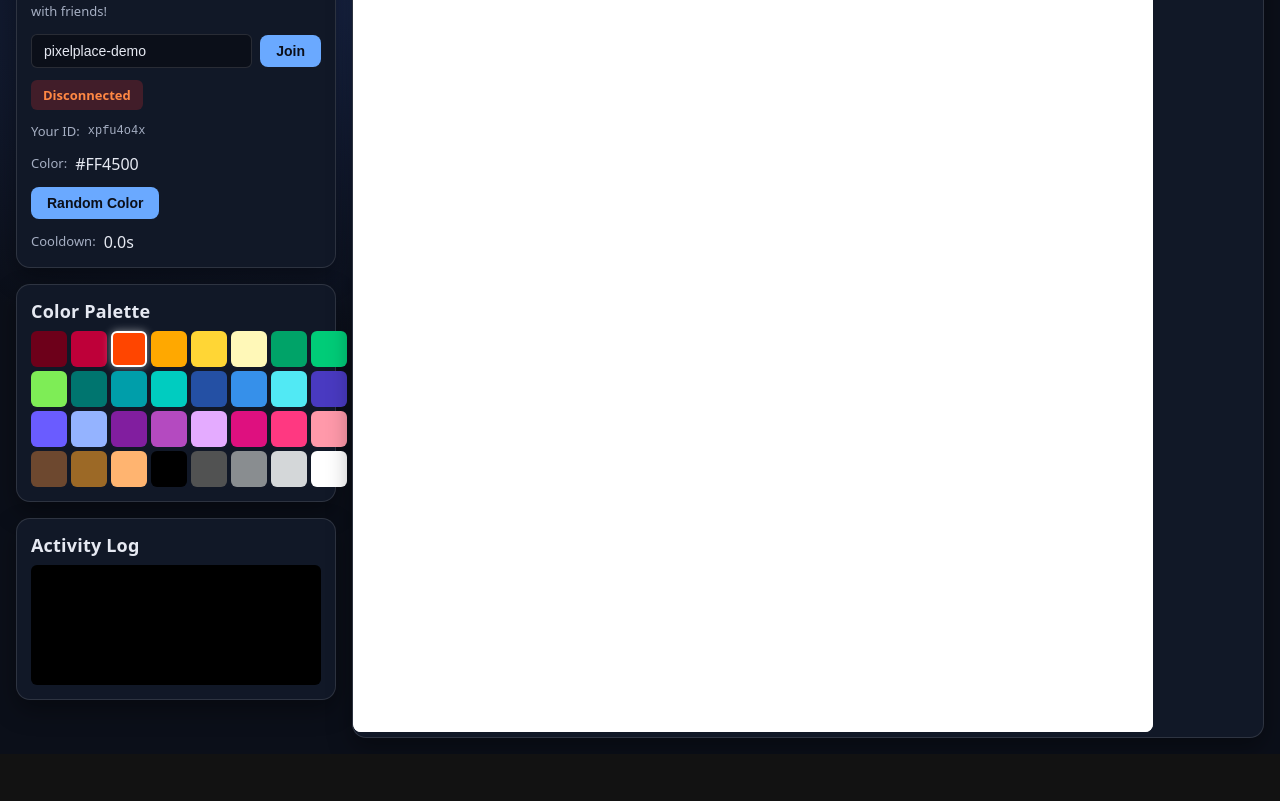
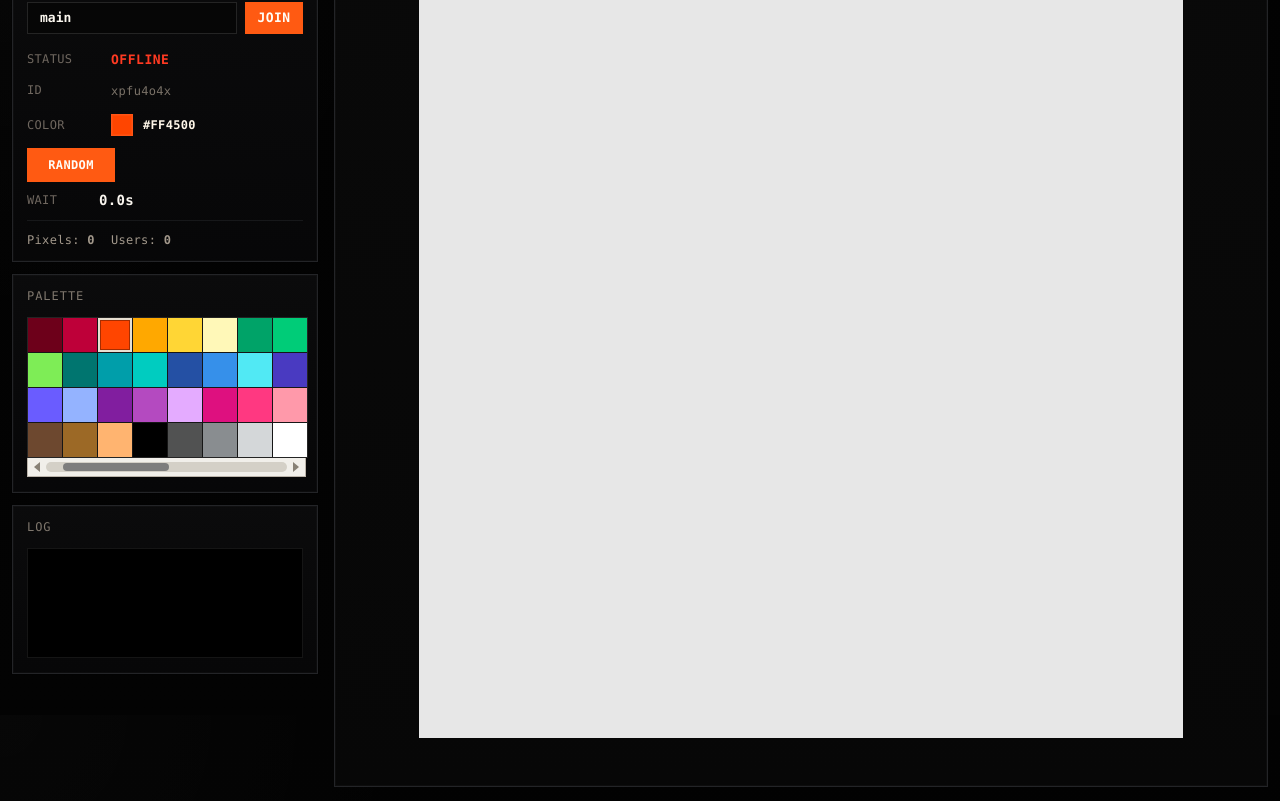
Before and after one commit to DwayneMoraes1/PixelPlace, a website: page index.html in a window 1280 px wide. Shown: the part 85-886 px from the top of the page. Before the commit the page ends 839 px from the top, so only its background shows below. Drawn offline with Linux system fonts and the light colour scheme.

Commit message:
Update index.html

```diff
--- a/index.html
+++ b/index.html
@@ -7,159 +7,435 @@
     <style>
       :root {
         color-scheme: dark;
-        --bg: #0b0f19;
-        --panel: #121a2a;
-        --text: #e6e9f2;
-        --muted: #a6afc3;
-        --border: rgba(255, 255, 255, 0.12);
-        --accent: #6aa9ff;
+        --bg: #050505;
+        --panel: #0a0a0b;
+        --panel-2: #090909;
+        --frame: #111214;
+        --border: #232427;
+        --border-soft: #17181b;
+        --text: #f2f0e8;
+        --muted: #6f675f;
+        --dim: #867d73;
+        --accent: #ff5a12;
+        --accent-2: #ff6a1c;
+        --canvas: #e7e7e7;
       }
+
       * { box-sizing: border-box; }
+
+      html, body {
+        height: 100%;
+      }
+
       body {
         margin: 0;
-        font-family: ui-sans-serif, system-ui, -apple-system, Segoe UI, Roboto, Arial, "Noto Sans",
-          "Apple Color Emoji", "Segoe UI Emoji";
-        background: radial-gradient(1200px 600px at 30% 10%, #182546 0%, var(--bg) 60%);
+        min-height: 100vh;
+        font-family: "SFMono-Regular", ui-monospace, Menlo, Monaco, Consolas, "Liberation Mono", monospace;
+        background:
+          radial-gradient(circle at top left, rgba(255,255,255,0.02), transparent 28%),
+          linear-gradient(180deg, #020202 0%, #030303 100%);
         color: var(--text);
+        letter-spacing: 0.02em;
       }
+
       .wrap {
+        max-width: 1540px;
+        margin: 0 auto;
+        padding: 10px 12px 14px;
         display: grid;
-        grid-template-columns: 320px 1fr;
+        grid-template-columns: 306px 1fr;
         gap: 16px;
-        padding: 16px;
-        max-width: 1400px;
-        margin: 0 auto;
       }
+
+      .left {
+        display: flex;
+        flex-direction: column;
+        gap: 12px;
+      }
+
       .card {
-        background: color-mix(in srgb, var(--panel) 92%, black);
+        background: linear-gradient(180deg, rgba(11,11,12,0.98), rgba(7,7,8,0.98));
         border: 1px solid var(--border);
-        border-radius: 14px;
-        padding: 14px;
-        box-shadow: 0 10px 24px rgba(0, 0, 0, 0.35);
+        box-shadow:
+          inset 0 0 0 1px rgba(255,255,255,0.02),
+          0 0 0 1px rgba(0,0,0,0.35);
+        padding: 14px 14px 15px;
       }
-      h1 { margin: 0 0 8px; font-size: 18px; letter-spacing: 0.2px; }
-      .muted { color: var(--muted); font-size: 13px; line-height: 1.45; }
-      .row { display: flex; gap: 8px; align-items: center; margin-top: 12px; }
-      .row:first-of-type { margin-top: 0; }
+
+      .brand {
+        padding-top: 16px;
+        padding-bottom: 14px;
+      }
+
+      .brand h1 {
+        margin: 0;
+        font-size: 18px;
+        line-height: 1;
+        letter-spacing: 0.12em;
+        text-transform: uppercase;
+        color: #f7f1e7;
+        font-weight: 700;
+      }
+
+      .brand .muted {
+        margin-top: 10px;
+      }
+
+      .muted {
+        color: var(--dim);
+        font-size: 12px;
+        line-height: 1.3;
+      }
+
+      .room-row {
+        display: grid;
+        grid-template-columns: 1fr 58px;
+        gap: 8px;
+        margin-top: 16px;
+        margin-bottom: 18px;
+      }
+
+      .room-input {
+        width: 100%;
+        height: 32px;
+        background: #060606;
+        border: 1px solid #242424;
+        color: #fbf7ef;
+        outline: none;
+        padding: 0 12px;
+        border-radius: 0;
+        font: inherit;
+        font-size: 13px;
+        font-weight: 700;
+      }
+
+      .room-input::placeholder { color: #8c8379; }
+
       button {
+        appearance: none;
+        border: 0;
+        border-radius: 0;
         background: var(--accent);
-        color: var(--bg);
+        color: #fffdf7;
+        font: inherit;
+        text-transform: uppercase;
+        font-weight: 800;
+        letter-spacing: 0.03em;
+        cursor: pointer;
+        transition: filter 0.12s ease, transform 0.02s ease;
+      }
+
+      button:hover { filter: brightness(1.08); }
+      button:active { transform: translateY(1px); }
+      button:disabled { opacity: 0.55; cursor: not-allowed; }
+
+      #joinBtn {
+        height: 32px;
+        font-size: 13px;
+      }
+
+      .stats {
+        display: grid;
+        grid-template-columns: 72px 1fr;
+        row-gap: 16px;
+        column-gap: 12px;
+        align-items: center;
+        margin-top: 6px;
+        margin-bottom: 12px;
+      }
+
+      .label {
+        color: var(--muted);
+        font-size: 12px;
+        text-transform: uppercase;
+      }
+
+      .value {
+        font-size: 13px;
+        color: #e8e1d6;
+        font-weight: 700;
+      }
+
+      #status {
+        display: inline-block;
+        background: transparent;
         border: none;
-        padding: 8px 16px;
-        border-radius: 8px;
-        font-weight: 600;
-        cursor: pointer;
+        border-radius: 0;
+        padding: 0;
+        font: inherit;
+        font-size: 13px;
+        text-transform: uppercase;
+        font-weight: 800;
+        letter-spacing: 0.04em;
+      }
+
+      #status.ok { color: #57d66c; }
+      #status.bad { color: #ff3a22; }
+
+      .color-value {
+        display: inline-flex;
+        align-items: center;
+        gap: 10px;
+      }
+
+      .color-chip {
+        width: 22px;
+        height: 22px;
+        background: var(--accent);
+        border: 1px solid rgba(255,255,255,0.08);
+        box-shadow: inset 0 0 0 1px rgba(255,255,255,0.04);
+      }
+
+      #selectedColor {
+        color: #fff7e9;
+        font-size: 12px;
+        font-weight: 800;
+      }
+
+      #userId {
+        font-size: 12px;
+        color: #7a7268;
+        font-weight: 500;
+      }
+
+      #randomBtn {
+        height: 34px;
+        padding: 0 16px;
+        font-size: 12px;
+        min-width: 88px;
+        margin-bottom: 10px;
+      }
+
+      .wait-row {
+        display: grid;
+        grid-template-columns: 72px 1fr;
+        align-items: center;
+      }
+
+      #cooldown {
         font-size: 14px;
+        color: #faf6ef;
+        font-weight: 800;
+        font-variant-numeric: tabular-nums;
       }
-      button:hover { filter: brightness(1.1); }
-      button:disabled { opacity: 0.5; cursor: not-allowed; }
+
+      .footer-stats {
+        margin-top: 12px;
+        padding-top: 12px;
+        border-top: 1px solid #17181a;
+        color: #a2988b;
+        font-size: 12px;
+        display: flex;
+        gap: 16px;
+      }
+
+      .section-title {
+        color: #7f776d;
+        text-transform: uppercase;
+        font-size: 12px;
+        letter-spacing: 0.08em;
+        margin: 0 0 14px;
+      }
+
+      .palette-wrap {
+        overflow: hidden;
+      }
+
+      .palette {
+        display: grid;
+        grid-template-columns: repeat(8, 34px);
+        grid-auto-rows: 34px;
+        gap: 1px;
+        width: fit-content;
+        background: #161616;
+        border: 1px solid #242424;
+      }
+
+      .swatch {
+        width: 34px;
+        height: 34px;
+        border: none;
+        padding: 0;
+        outline: none;
+        position: relative;
+      }
+
+      .swatch.selected::after {
+        content: "";
+        position: absolute;
+        inset: 0;
+        border: 2px solid #e7dfd1;
+        box-shadow: inset 0 0 0 1px rgba(0,0,0,0.35);
+      }
+
+      .palette-scrollbar {
+        height: 19px;
+        display: flex;
+        align-items: center;
+        gap: 6px;
+        background: #f1efea;
+        border: 1px solid #bbb4aa;
+        border-top: none;
+        padding: 0 6px;
+        width: fit-content;
+        min-width: calc(34px * 8 + 7px);
+      }
+
+      .scroll-arrow {
+        width: 0;
+        height: 0;
+        border-top: 5px solid transparent;
+        border-bottom: 5px solid transparent;
+      }
+
+      .scroll-arrow.left { border-right: 6px solid #888176; }
+      .scroll-arrow.right { border-left: 6px solid #888176; }
+
+      .scroll-track {
+        flex: 1;
+        height: 10px;
+        background: #d4d0c7;
+        border-radius: 999px;
+        position: relative;
+      }
+
+      .scroll-thumb {
+        position: absolute;
+        left: 7%;
+        top: 1px;
+        height: 8px;
+        width: 44%;
+        background: #7d7d7d;
+        border-radius: 999px;
+      }
+
+      #log {
+        height: 110px;
+        background: #000;
+        border: 1px solid #151515;
+        color: #8ab78f;
+        font-size: 11px;
+        line-height: 1.45;
+        padding: 8px;
+        overflow-y: auto;
+        white-space: pre-wrap;
+      }
+
+      .right {
+        min-width: 0;
+      }
+
+      .board-shell {
+        min-height: calc(100vh - 24px);
+        background: linear-gradient(180deg, #090909 0%, #070707 100%);
+        border: 1px solid var(--border);
+        box-shadow: inset 0 0 0 1px rgba(255,255,255,0.025);
+        display: grid;
+        place-items: center;
+        padding: 48px;
+      }
+
+      .canvas-frame {
+        width: min(100%, 764px);
+        aspect-ratio: 1 / 1;
+        background: var(--canvas);
+        box-shadow: 0 0 0 1px rgba(0,0,0,0.08);
+        display: grid;
+        place-items: stretch;
+      }
+
       #board {
-        width: 800px;
-        height: 800px;
+        width: 100%;
+        height: 100%;
+        display: block;
         image-rendering: pixelated;
         cursor: crosshair;
-        border-radius: 8px;
-        background: #fff;
+        background: var(--canvas);
       }
-      .palette { display: grid; grid-template-columns: repeat(8, 1fr); gap: 4px; }
-      .swatch {
-        width: 100%;
-        aspect-ratio: 1;
-        border: 2px solid transparent;
-        border-radius: 6px;
-        cursor: pointer;
-        transition: transform 0.1s;
+
+      @media (max-width: 1200px) {
+        .wrap {
+          grid-template-columns: 306px minmax(0, 1fr);
+        }
+        .board-shell {
+          padding: 28px;
+        }
       }
-      .swatch:hover { transform: scale(1.1); }
-      .swatch.selected { border-color: #fff; box-shadow: 0 0 8px rgba(255,255,255,0.5); }
-      #log {
-        font-family: ui-monospace, monospace;
-        font-size: 12px;
-        height: 120px;
-        overflow-y: auto;
-        background: #000;
-        border-radius: 6px;
-        padding: 8px;
-        color: #8f9;
-      }
-      #status { padding: 6px 12px; border-radius: 6px; font-size: 13px; font-weight: 600; }
-      #status.ok { background: rgba(0, 200, 100, 0.2); color: #4f8; }
-      #status.bad { background: rgba(255, 50, 50, 0.2); color: #f84; }
-      #cooldown { font-variant-numeric: tabular-nums; }
-      #userId { font-family: monospace; font-size: 12px; color: var(--muted); }
-      .room-input {
-        background: var(--bg);
-        border: 1px solid var(--border);
-        color: var(--text);
-        padding: 8px 12px;
-        border-radius: 6px;
-        font-size: 14px;
-        width: 100%;
-      }
-      .users-list {
-        display: flex;
-        gap: 4px;
-        flex-wrap: wrap;
-        margin-top: 8px;
-      }
-      .user-dot {
-        width: 12px;
-        height: 12px;
-        border-radius: 50%;
-        border: 2px solid var(--border);
+
+      @media (max-width: 900px) {
+        .wrap {
+          grid-template-columns: 1fr;
+        }
+        .board-shell {
+          min-height: auto;
+        }
+        .canvas-frame {
+          width: 100%;
+          max-width: 760px;
+        }
       }
     </style>
   </head>
   <body>
     <div class="wrap">
       <div class="left">
-        <div class="card">
-          <h1>PixelPlace</h1>
-          <p class="muted">Collaborative pixel art. Share the room name with friends!</p>
+        <div class="card brand">
+          <h1>PIXELPLACE</h1>
+          <div class="muted">Collaborative pixel canvas</div>
 
-          <div class="row">
-            <input type="text" id="roomName" class="room-input" placeholder="Room name..." value="pixelplace-demo">
-            <button id="joinBtn">Join</button>
+          <div class="room-row">
+            <input type="text" id="roomName" class="room-input" placeholder="main" value="main">
+            <button id="joinBtn">JOIN</button>
           </div>
 
-          <div class="row">
-            <span id="status" class="bad">Disconnected</span>
+          <div class="stats">
+            <div class="label">STATUS</div>
+            <div class="value"><span id="status" class="bad">OFFLINE</span></div>
+
+            <div class="label">ID</div>
+            <div class="value"><span id="userId">...</span></div>
+
+            <div class="label">COLOR</div>
+            <div class="value color-value">
+              <span class="color-chip" id="colorChip"></span>
+              <span id="selectedColor">#FF4500</span>
+            </div>
           </div>
 
-          <div class="row">
-            <span class="muted">Your ID:</span>
-            <span id="userId">...</span>
+          <button id="randomBtn">RANDOM</button>
+
+          <div class="wait-row">
+            <div class="label">WAIT</div>
+            <div class="value"><span id="cooldown">0.0s</span></div>
           </div>
 
-          <div class="row">
-            <span class="muted">Color:</span>
-            <span id="selectedColor">#ff4500</span>
-          </div>
-
-          <div class="row">
-            <button id="randomBtn">Random Color</button>
-          </div>
-
-          <div class="row">
-            <span class="muted">Cooldown:</span>
-            <span id="cooldown">0s</span>
+          <div class="footer-stats">
+            <span>Pixels: <strong id="pixelCount">0</strong></span>
+            <span>Users: <strong id="userCount">0</strong></span>
           </div>
         </div>
 
-        <div class="card" style="margin-top: 16px;">
-          <h1>Color Palette</h1>
+        <div class="card palette-wrap">
+          <div class="section-title">PALETTE</div>
           <div class="palette" id="palette"></div>
+          <div class="palette-scrollbar" aria-hidden="true">
+            <span class="scroll-arrow left"></span>
+            <div class="scroll-track"><span class="scroll-thumb"></span></div>
+            <span class="scroll-arrow right"></span>
+          </div>
         </div>
 
-        <div class="card" style="margin-top: 16px;">
-          <h1>Activity Log</h1>
+        <div class="card">
+          <div class="section-title">LOG</div>
           <div id="log"></div>
         </div>
       </div>
 
       <div class="right">
-        <div class="card" style="position: relative; padding: 0; overflow: hidden;">
-          <canvas id="board" width="800" height="800"></canvas>
+        <div class="board-shell">
+          <div class="canvas-frame">
+            <canvas id="board" width="800" height="800"></canvas>
+          </div>
         </div>
       </div>
     </div>
@@ -169,12 +445,15 @@
       const statusEl = el('status');
       const cooldownEl = el('cooldown');
       const selectedColorEl = el('selectedColor');
+      const colorChipEl = el('colorChip');
       const userIdEl = el('userId');
       const logEl = el('log');
       const paletteEl = el('palette');
       const randomBtn = el('randomBtn');
       const joinBtn = el('joinBtn');
       const roomNameInput = el('roomName');
+      const pixelCountEl = el('pixelCount');
+      const userCountEl = el('userCount');
 
       const canvas = el('board');
       const ctx = canvas.getContext('2d', { alpha: false });
@@ -188,9 +467,8 @@
       let hoverPos = null;
 
       let userId = Math.random().toString(36).slice(2, 10);
-      let userColor = '#' + Math.floor(Math.random()*16777215).toString(16).padStart(6, '0');
       let room = null;
-      let sendPixel, sendCursor;
+      let sendPixel;
       let peers = new Map();
       let activePeer = null;
       let isHost = false;
@@ -207,6 +485,15 @@
 
       let selectedColor = palette[2];
 
+      function updateStats() {
+        let pixels = 0;
+        for (let i = 0; i < boardData.length; i += 4) {
+          if (!(boardData[i] === 255 && boardData[i + 1] === 255 && boardData[i + 2] === 255)) pixels++;
+        }
+        pixelCountEl.textContent = pixels;
+        userCountEl.textContent = peers.size;
+      }
+
       function log(line) {
         const t = new Date().toISOString().slice(11, 19);
         const div = document.createElement('div');
@@ -216,14 +503,15 @@
       }
 
       function setStatus(ok, text) {
-        statusEl.textContent = text;
+        statusEl.textContent = text.toUpperCase();
         statusEl.classList.toggle('ok', ok);
         statusEl.classList.toggle('bad', !ok);
       }
 
       function setSelectedColor(c) {
         selectedColor = c;
-        selectedColorEl.textContent = c;
+        selectedColorEl.textContent = c.toUpperCase();
+        colorChipEl.style.background = c;
         for (const btn of paletteEl.querySelectorAll('button[data-color]')) {
           btn.classList.toggle('selected', btn.dataset.color === c);
         }
@@ -253,7 +541,7 @@
 
       function renderBoard() {
         ctx.clearRect(0, 0, canvas.width, canvas.height);
-        ctx.fillStyle = '#ffffff';
+        ctx.fillStyle = '#e7e7e7';
         ctx.fillRect(0, 0, canvas.width, canvas.height);
 
         for (let y = 0; y < boardHeight; y++) {
@@ -269,10 +557,12 @@
         }
 
         if (hoverPos) {
-          ctx.strokeStyle = 'rgba(0, 0, 0, 0.65)';
+          ctx.strokeStyle = 'rgba(0, 0, 0, 0.55)';
           ctx.lineWidth = 1;
           ctx.strokeRect(hoverPos.x * pixelSize + 0.5, hoverPos.y * pixelSize + 0.5, pixelSize - 1, pixelSize - 1);
         }
+
+        updateStats();
       }
 
       function drawPixel(x, y, color) {
@@ -280,9 +570,9 @@
         const rgb = hexToRgb(color);
         if (rgb) {
           boardData[idx] = rgb.r;
-          boardData[idx+1] = rgb.g;
-          boardData[idx+2] = rgb.b;
-          boardData[idx+3] = 255;
+          boardData[idx + 1] = rgb.g;
+          boardData[idx + 2] = rgb.b;
+          boardData[idx + 3] = 255;
           renderBoard();
         }
       }
@@ -306,11 +596,10 @@
         };
       }
 
-      // Initialize
       resizeCanvasToBoard();
       renderPalette();
       userIdEl.textContent = userId;
-
+      updateStats();
 
       canvas.addEventListener('mousemove', (e) => {
         hoverPos = getBoardPos(e);
@@ -322,7 +611,6 @@
         renderBoard();
       });
 
-      // Handle canvas clicks
       canvas.addEventListener('click', async (e) => {
         if (!room) {
           log('Join a room first!');
@@ -337,8 +625,6 @@
         }
 
         const { x, y } = getBoardPos(e);
-        if (x < 0 || x >= boardWidth || y < 0 || y >= boardHeight) return;
-
         drawPixel(x, y, selectedColor);
         cooldownUntil = now + cooldownMs;
 
@@ -347,13 +633,12 @@
         }
       });
 
-      // Random color button
       randomBtn.addEventListener('click', () => {
         const c = palette[Math.floor(Math.random() * palette.length)];
         setSelectedColor(c);
       });
 
-      function resetConnectionState(statusText = 'Disconnected') {
+      function resetConnectionState(statusText = 'OFFLINE') {
         room = null;
         peers.forEach((conn) => {
           try { conn.close(); } catch {}
@@ -367,7 +652,8 @@
         currentRoomName = '';
         setStatus(false, statusText);
         joinBtn.disabled = false;
-        joinBtn.textContent = 'Join';
+        joinBtn.textContent = 'JOIN';
+        updateStats();
       }
 
       function serializeBoard() {
@@ -405,13 +691,14 @@
           log(`Connected to: ${peerDisplay}`);
           peers.set(conn.peer, conn);
           room = currentRoomName || true;
-          setStatus(true, 'Connected');
+          setStatus(true, 'CONNECTED');
           joinBtn.disabled = false;
-          joinBtn.textContent = isHost ? 'Hosting' : 'Joined!';
+          joinBtn.textContent = isHost ? 'HOSTING' : 'JOINED';
 
           if (isHost) {
             conn.send({ type: 'board-sync', pixels: serializeBoard() });
           }
+          updateStats();
         });
 
         conn.on('data', (data) => {
@@ -421,9 +708,7 @@
             drawPixel(data.x, data.y, data.color);
             if (isHost) {
               peers.forEach((peerConn, peerId) => {
-                if (peerId !== conn.peer && peerConn.open) {
-                  peerConn.send(data);
-                }
+                if (peerId !== conn.peer && peerConn.open) peerConn.send(data);
               });
             }
           }
@@ -437,21 +722,18 @@
         conn.on('close', () => {
           log(`Disconnected: ${conn.peer.replace('pixelplace-', '')}`);
           peers.delete(conn.peer);
-          if (!isHost && peers.size === 0) {
-            resetConnectionState('Disconnected');
-          }
+          if (!isHost && peers.size === 0) resetConnectionState('OFFLINE');
+          updateStats();
         });
 
         conn.on('error', (err) => {
           log('Connection error: ' + (err?.message || err));
           peers.delete(conn.peer);
-          if (!isHost) {
-            resetConnectionState('Failed');
-          }
+          if (!isHost) resetConnectionState('FAILED');
+          updateStats();
         });
       }
 
-      // Join room button
       joinBtn.addEventListener('click', async () => {
         const roomName = roomNameInput.value.trim();
         if (!roomName) {
@@ -460,46 +742,41 @@
         }
 
         if (activePeer || room) {
-          resetConnectionState('Disconnected');
+          resetConnectionState('OFFLINE');
         }
 
         joinBtn.disabled = true;
-        joinBtn.textContent = 'Connecting...';
-        setStatus(false, 'Connecting...');
+        joinBtn.textContent = '...';
+        setStatus(false, 'CONNECTING');
         currentRoomName = roomName;
 
         try {
-          // Use PeerJS for P2P connections
           const PeerJS = await import('https://cdn.jsdelivr.net/npm/peerjs@1.5.4/+esm');
           const Peer = PeerJS.default || PeerJS.Peer;
 
-          // Create peer - first user gets this ID, others will get error and connect
           const peerId = 'pixelplace-' + roomName;
-          const peer = new Peer(peerId, {
-            debug: 1
-          });
+          const peer = new Peer(peerId, { debug: 1 });
           activePeer = peer;
 
           peer.on('open', () => {
             isHost = true;
             log('Connected to signaling server as room host');
-            setStatus(false, 'Waiting for peer');
+            setStatus(false, 'WAITING');
             joinBtn.disabled = false;
-            joinBtn.textContent = 'Hosting';
+            joinBtn.textContent = 'HOSTING';
             room = roomName;
 
-            // Listen for incoming connections from other users
             peer.on('connection', (conn) => {
               setupConnection(conn);
             });
 
             log('Waiting for others...');
+            updateStats();
           });
 
           peer.on('error', (err) => {
             log('Peer error: ' + err.type);
 
-            // If host ID taken, create new peer to connect to host
             if (err.type === 'unavailable-id') {
               isHost = false;
               try { peer.destroy(); } catch {}
@@ -515,44 +792,36 @@
 
               newPeer.on('error', (guestErr) => {
                 log('Guest peer error: ' + guestErr.type);
-                resetConnectionState('Failed');
+                resetConnectionState('FAILED');
               });
             } else {
-              resetConnectionState('Failed');
+              resetConnectionState('FAILED');
             }
           });
 
           peer.on('disconnected', () => {
             log('Lost signaling server connection');
-            if (!isHost) {
-              resetConnectionState('Disconnected');
-            }
+            if (!isHost) resetConnectionState('OFFLINE');
           });
 
           peer.on('close', () => {
             log('Peer closed');
-            if (!isHost) {
-              resetConnectionState('Disconnected');
-            }
+            if (!isHost) resetConnectionState('OFFLINE');
           });
 
-          // Override sendPixel to use all connections
           sendPixel = (data) => {
             const msg = { type: 'pixel', x: data.x, y: data.y, color: data.color, user: userId };
             peers.forEach((conn) => {
-              if (conn.open) {
-                conn.send(msg);
-              }
+              if (conn.open) conn.send(msg);
             });
           };
 
         } catch (err) {
           log('Connection failed: ' + err.message);
-          resetConnectionState('Failed');
+          resetConnectionState('FAILED');
         }
       });
 
-      // Cooldown display
       setInterval(() => {
         const remaining = Math.max(0, cooldownUntil - Date.now());
         cooldownEl.textContent = (remaining / 1000).toFixed(1) + 's';
```
